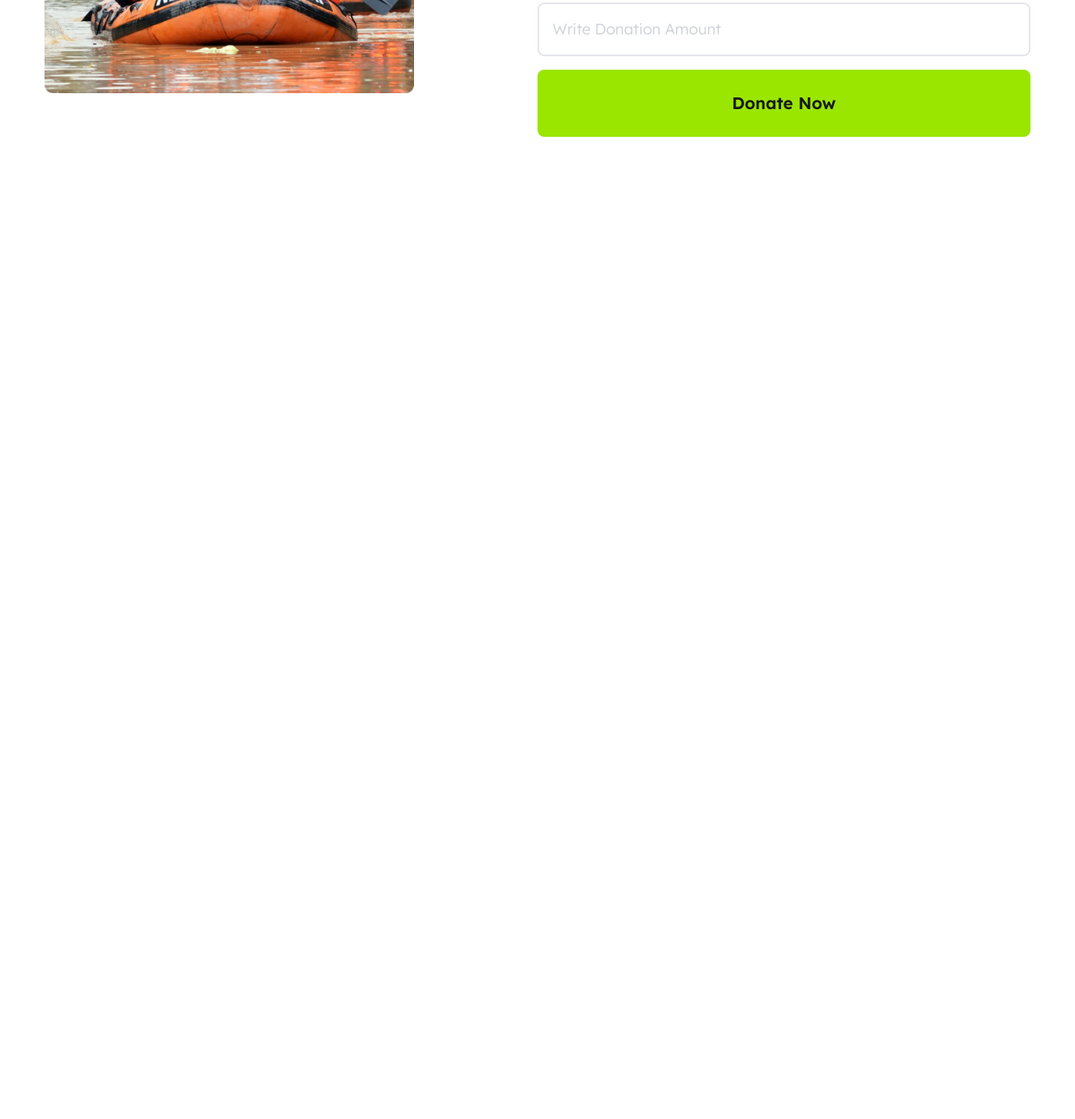
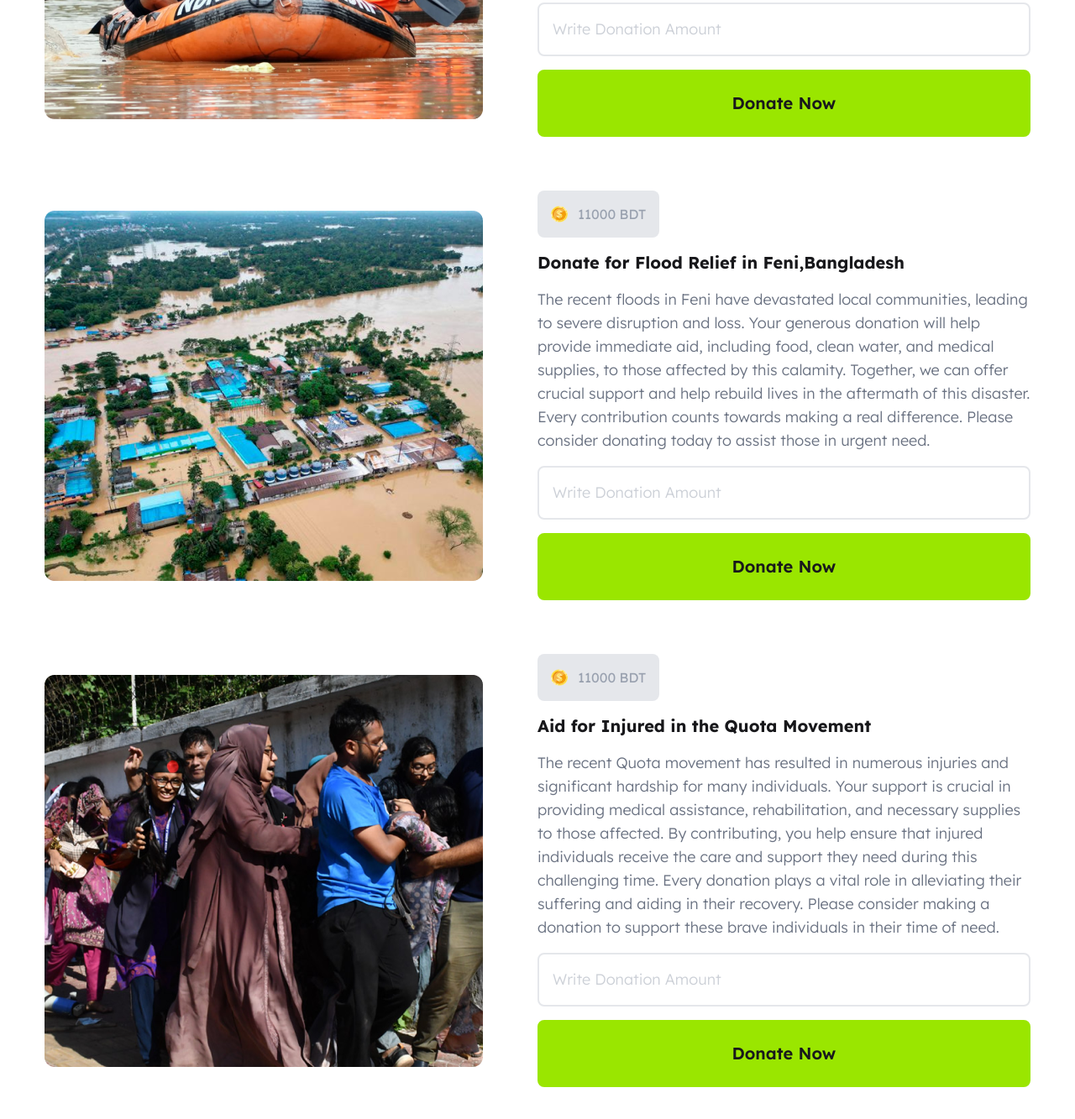
Before and after one commit to Taanveer22/wdm-5, a plain HTML site: page index.html in a window 1280 px wide. Shown: the part 577-1910 px from the top of the page at 84% size. Before the commit the page ends 804 px from the top, so only its background shows below. Drawn offline with nearby package versions, Linux system fonts and the light colour scheme.

Commit message:
alhamdulliah all cards added

```diff
--- a/index.html
+++ b/index.html
@@ -65,14 +65,21 @@
       <!-- ----------------------------------------------------- -->
       <!-- donation card------------ -->
       <!-- ----------------------------------------------------- -->
-      <section class="flex justify-between items-center">
-        <div class="w-1/2">
-          <img class="w-9/12 object-cover" src="./assets/noakhali.png" alt="" />
+      <!-- card 01 -->
+      <section class="flex justify-between items-center mb-16">
+        <div class="">
+          <img
+            class="max-w-full object-cover"
+            src="./assets/noakhali.png"
+            alt=""
+          />
         </div>
         <div class="w-1/2 space-y-4">
           <button class="flex items-center gap-3 bg-gray-200 p-4 rounded-lg">
             <img class="w-5" src="./assets/coin.png" alt="" />
-            <p class="text-gray-400"><span id="donation-output">11000</span> BDT</p>
+            <p class="text-gray-400">
+              <span id="donation-output">11000</span> BDT
+            </p>
           </button>
           <h1 class="text-xl font-bold">
             Donate for Flood at Noakhali, Bangladesh
@@ -99,6 +106,91 @@
           </button>
         </div>
       </section>
+
+      <!-- card 02 -->
+      <section class="flex justify-between items-center mb-16">
+        <div class="w-1/2">
+          <img class="max-w-full object-cover" src="./assets/feni.png" alt="" />
+        </div>
+        <div class="w-1/2 space-y-4">
+          <button class="flex items-center gap-3 bg-gray-200 p-4 rounded-lg">
+            <img class="w-5" src="./assets/coin.png" alt="" />
+            <p class="text-gray-400">
+              <span id="donation-output">11000</span> BDT
+            </p>
+          </button>
+          <h1 class="text-xl font-bold">
+            Donate for Flood Relief in Feni,Bangladesh
+          </h1>
+          <p class="text-lg text-gray-500 font-light">
+            The recent floods in Feni have devastated local communities, leading
+            to severe disruption and loss. Your generous donation will help
+            provide immediate aid, including food, clean water, and medical
+            supplies, to those affected by this calamity. Together, we can offer
+            crucial support and help rebuild lives in the aftermath of this
+            disaster. Every contribution counts towards making a real
+            difference. Please consider donating today to assist those in urgent
+            need.
+          </p>
+          <input
+            class="text-gray-400 text-lg font-light p-4 rounded-lg w-full border-2 border-gray-200"
+            type="number"
+            placeholder="Write Donation Amount"
+            id="donation-input"
+          />
+          <button
+            id="btn-donate-now"
+            class="bg-lime-400 px-12 py-6 rounded-lg text-xl font-semibold border-2 border-lime-400 w-full"
+          >
+            Donate Now
+          </button>
+        </div>
+      </section>
+
+      <!-- card 03 -->
+      <section class="flex justify-between items-center">
+        <div class="">
+          <img
+            class="max-w-full object-cover"
+            src="./assets/quota-protest.png"
+            alt=""
+          />
+        </div>
+        <div class="w-1/2 space-y-4">
+          <button class="flex items-center gap-3 bg-gray-200 p-4 rounded-lg">
+            <img class="w-5" src="./assets/coin.png" alt="" />
+            <p class="text-gray-400">
+              <span id="donation-output">11000</span> BDT
+            </p>
+          </button>
+          <h1 class="text-xl font-bold">
+            Aid for Injured in the Quota Movement
+          </h1>
+          <p class="text-lg text-gray-500 font-light">
+            The recent Quota movement has resulted in numerous injuries and
+            significant hardship for many individuals. Your support is crucial
+            in providing medical assistance, rehabilitation, and necessary
+            supplies to those affected. By contributing, you help ensure that
+            injured individuals receive the care and support they need during
+            this challenging time. Every donation plays a vital role in
+            alleviating their suffering and aiding in their recovery. Please
+            consider making a donation to support these brave individuals in
+            their time of need.
+          </p>
+          <input
+            class="text-gray-400 text-lg font-light p-4 rounded-lg w-full border-2 border-gray-200"
+            type="number"
+            placeholder="Write Donation Amount"
+            id="donation-input"
+          />
+          <button
+            id="btn-donate-now"
+            class="bg-lime-400 px-12 py-6 rounded-lg text-xl font-semibold border-2 border-lime-400 w-full"
+          >
+            Donate Now
+          </button>
+        </div>
+      </section>
     </main>
 
     <script src="./js/script.js"></script>
--- a/js/script.js
+++ b/js/script.js
@@ -2,6 +2,7 @@ console.log("conneted js");
 
 // global variable
 let bankBalance = document.getElementById("bank-balance");
+
 let donationOutput = document.getElementById("donation-output");
 let donationInput = document.getElementById("donation-input");
 
```
